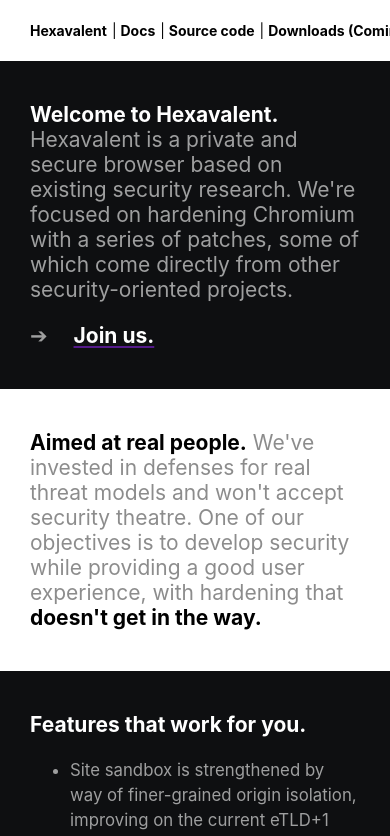
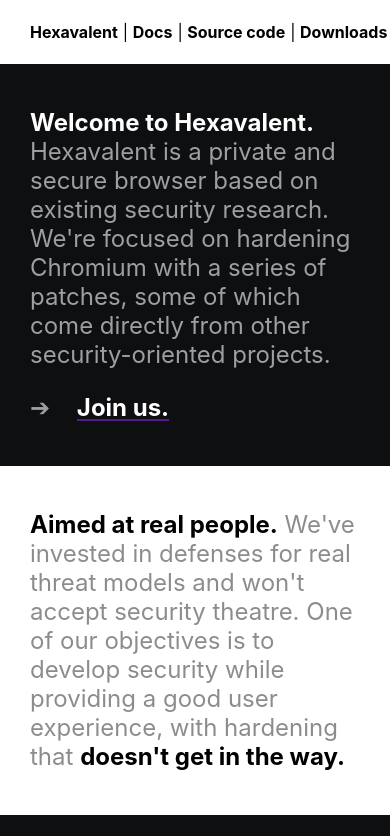
Before and after one commit to e-zk/hexavalent.org, a plain HTML site: page src/index.html in a window 390 px wide. Shown: the top 836 px of the page. Drawn offline with Linux system fonts and the light colour scheme.

Commit message:
Fix font-sizes - use rem instead of em in most places
- Change font-size of html element instead of body element so em
font-sizes can scale appropriately.

```diff
--- a/src/main.css
+++ b/src/main.css
@@ -8,12 +8,14 @@
     --body-padding: 50px;
 }
 
+html {
+    font-size: 1.25rem;
+}
+
 body {
     background-color: #fff;
     color: #000;
     font-family: -apple-system,BlinkMacSystemFont,"Segoe UI",Helvetica,Arial,sans-serif,"Apple Color Emoji","Segoe UI Emoji","Segoe UI Symbol";
-    font-size: 1rem;
-
 }
 
 p {
@@ -40,12 +42,12 @@ ul {
 }
 
 section {
-    font-size: 1.5em;
+    font-size: 1.5rem;
     padding: 20px 30% 20px var(--body-padding);
 }
 
 section li {
-    font-size: 0.8em;
+    font-size: 1rem;
 }
 
 menu {
@@ -57,14 +59,14 @@ menu {
 
 nav {
     background-color: #fff;
-    font-size: 1em;
+    font-size: 1rem;
     position: sticky;
     top: 0;
 }
 
 nav li {
     display: inline;
-    font-size: 1em;
+    font-size: 1rem;
 }
 
 nav li:not(:first-child)::before {
@@ -166,8 +168,8 @@ footer {
         --body-padding: 30px;
     }
 
-    body {
-        font-size: 14px
+    html {
+        font-size: 1rem;
     }
 
     section {
```
